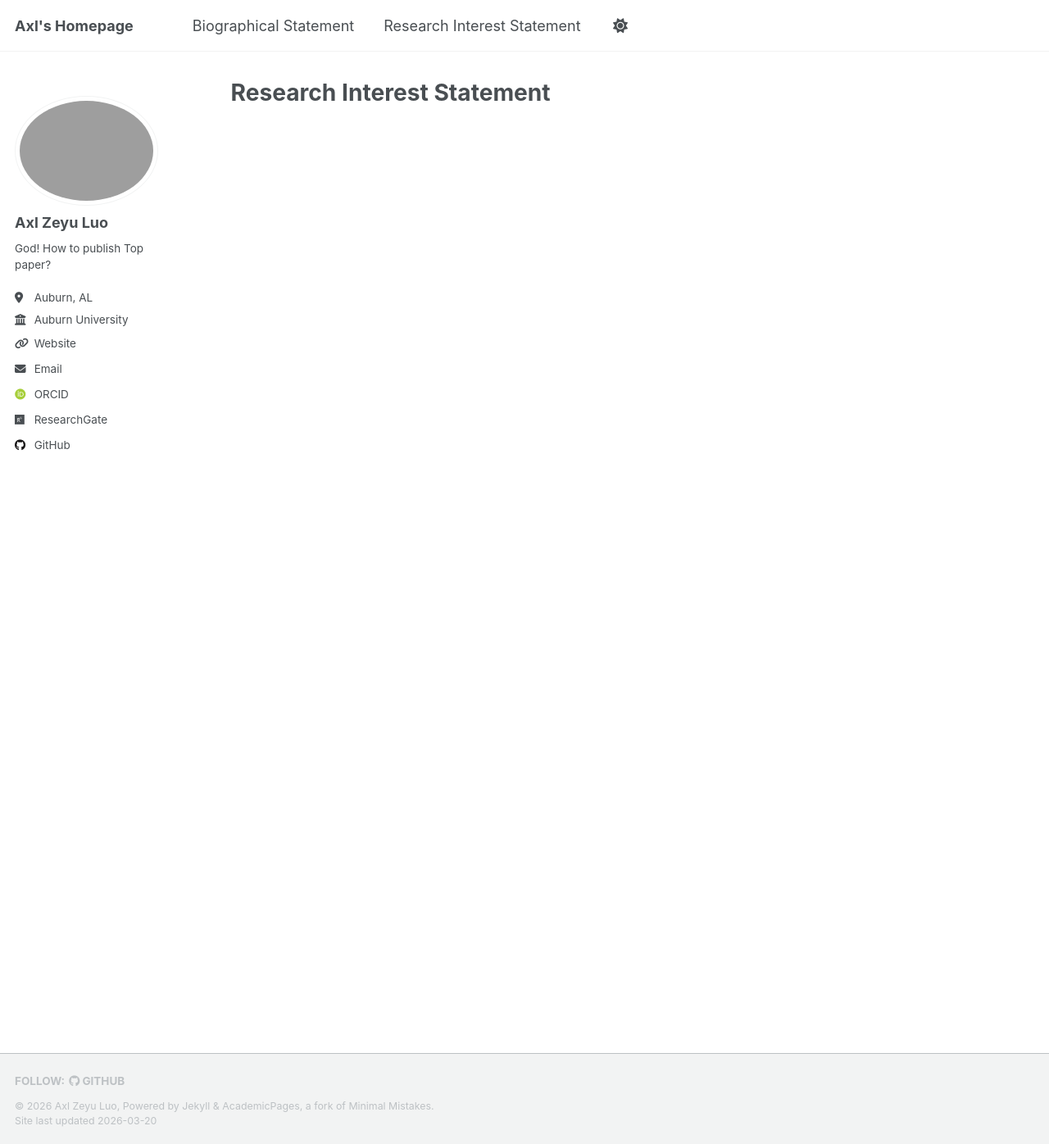
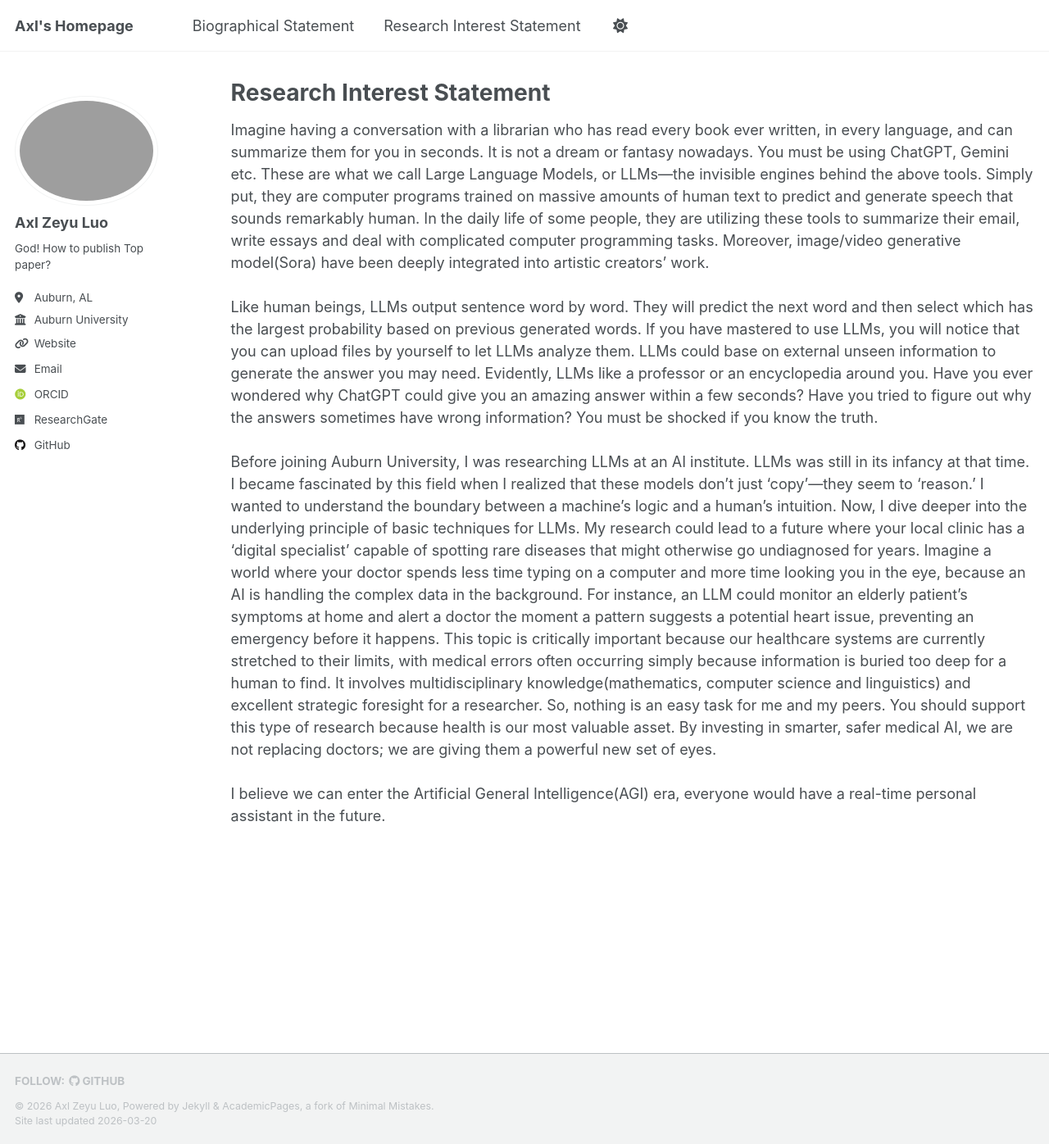
Before and after one commit to HyperPolyX/hyperpolyx.github.io, a Jekyll site: the page built from _pages/intl1830RIS.md, in a window 1280 px wide and 1396 px high. Shown: the whole window at 82% size. Built offline with Jekyll 4.4.1, drawn with Linux system fonts in a browser that asks for light colours; some web fonts are replaced; a script that is not in the unit is left out.

Commit message:
Update intl1830RIS.md

```diff
--- a/_pages/intl1830RIS.md
+++ b/_pages/intl1830RIS.md
@@ -4,3 +4,44 @@ title: "Research Interest Statement"
 permalink: /intl1830RIS/
 author_profile: true
 ---
+
+
+Imagine having a conversation with a librarian who has read every book ever written, in
+every language, and can summarize them for you in seconds. It is not a dream or
+fantasy nowadays. You must be using ChatGPT, Gemini etc. These are what we call
+Large Language Models, or LLMs—the invisible engines behind the above tools. Simply
+put, they are computer programs trained on massive amounts of human text to predict
+and generate speech that sounds remarkably human. In the daily life of some people,
+they are utilizing these tools to summarize their email, write essays and deal with
+complicated computer programming tasks. Moreover, image/video generative
+model(Sora) have been deeply integrated into artistic creators’ work.<br>
+<br>
+Like human beings, LLMs output sentence word by word. They will predict the next
+word and then select which has the largest probability based on previous generated
+words. If you have mastered to use LLMs, you will notice that you can upload files by
+yourself to let LLMs analyze them. LLMs could base on external unseen information to
+generate the answer you may need. Evidently, LLMs like a professor or an encyclopedia
+around you. Have you ever wondered why ChatGPT could give you an amazing answer
+within a few seconds? Have you tried to figure out why the answers sometimes have
+wrong information? You must be shocked if you know the truth.<br>
+<br>
+Before joining Auburn University, I was researching LLMs at an AI institute. LLMs was
+still in its infancy at that time. I became fascinated by this field when I realized that these
+models don't just 'copy'—they seem to 'reason.' I wanted to understand the boundary
+between a machine's logic and a human's intuition. Now, I dive deeper into the
+underlying principle of basic techniques for LLMs. My research could lead to a future
+where your local clinic has a 'digital specialist' capable of spotting rare diseases that
+might otherwise go undiagnosed for years. Imagine a world where your doctor spends
+less time typing on a computer and more time looking you in the eye, because an AI is
+handling the complex data in the background. For instance, an LLM could monitor an
+elderly patient’s symptoms at home and alert a doctor the moment a pattern suggests a
+potential heart issue, preventing an emergency before it happens. This topic is critically
+important because our healthcare systems are currently stretched to their limits, with
+medical errors often occurring simply because information is buried too deep for a
+human to find. It involves multidisciplinary knowledge(mathematics, computer science
+and linguistics) and excellent strategic foresight for a researcher. So, nothing is an easy
+task for me and my peers. You should support this type of research because health is our most valuable asset. By investing in smarter, safer medical AI, we are not replacing
+doctors; we are giving them a powerful new set of eyes. <br>
+<br>
+I believe we can enter the Artificial General Intelligence(AGI) era, everyone would have
+a real-time personal assistant in the future.
```
